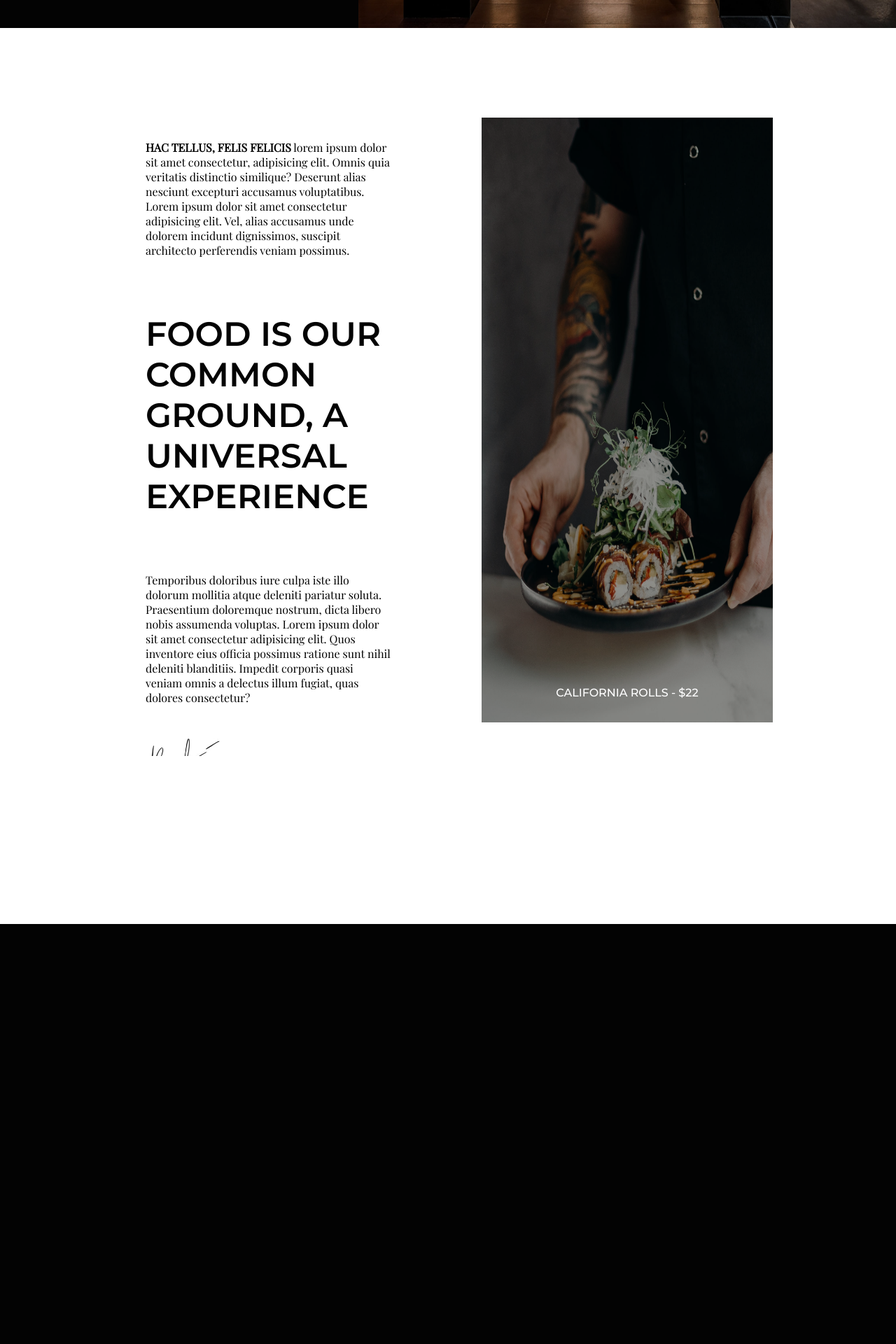
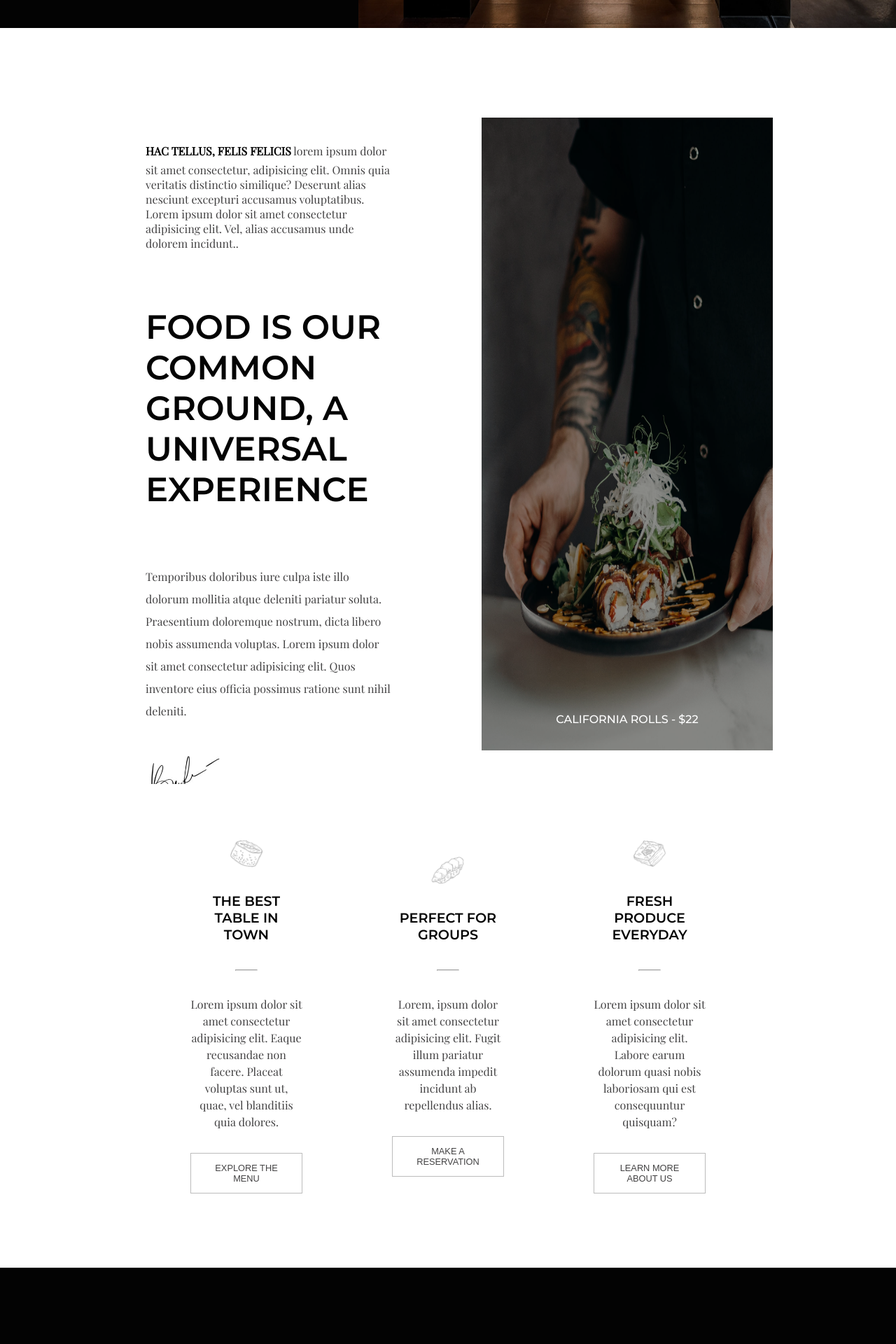
Before and after one commit to otuoio/proj-html-vuejs, a Vue app: page / in a window 1280 px wide. Shown: the part 960-2880 px from the top of the page at 70% size. Built offline with nearby package versions, Linux system fonts and the light colour scheme.

Commit message:
add call to action row

```diff
--- a/src/assets/scss/partials/_jumbo.scss
+++ b/src/assets/scss/partials/_jumbo.scss
@@ -1,13 +1,13 @@
 .jumbo {
     background-color: $white-color;
     width: 100%;
-    height: 1200px;
+    height: 1000px;
     .centered-banner-box {
-        height: 80%;
+        height: 100%;
         overflow: hidden;
         background-color: transparent;
         margin-top: 5rem;
-        margin-bottom: 5rem;
+        margin-bottom: 5em;
         @include flex(flex-start, start, wrap);
         .col-left {
             height: 100%;
@@ -15,14 +15,16 @@
             .jumbo-intro {
                 .jumbo-intro-head {
                     @include font(1em, 600, uppercase, $black-color);
+                    line-height: 2em;
                 }
-                @include font(1em, 400, unset, $black-color);
+                @include font(1em, 400, unset, $tundora-color);
             }
             .jumbo-title {
                 @include font(3em, 600, uppercase, $black-color);
             }
             .jumbo-description {
-                @include font(1em, 400, unset, $black-color);
+                @include font(1em, 400, unset, $tundora-color);
+                line-height: 2em;
             }
             img {
                 width: 30%;
--- a/src/components/Main.vue
+++ b/src/components/Main.vue
@@ -5,9 +5,9 @@
           <!-- centered-banner-box -->
           <div class="centered-banner-box container-80">
               <div class="col-left col-50">
-                <p class="jumbo-intro"><span class="jumbo-intro-head">Hac tellus, felis felicis</span> lorem ipsum dolor sit amet consectetur, adipisicing elit. Omnis quia veritatis distinctio similique? Deserunt alias nesciunt excepturi accusamus voluptatibus. Lorem ipsum dolor sit amet consectetur adipisicing elit. Vel, alias accusamus unde dolorem incidunt dignissimos, suscipit architecto perferendis veniam possimus.</p>
+                <p class="jumbo-intro"><span class="jumbo-intro-head">Hac tellus, felis felicis</span> lorem ipsum dolor sit amet consectetur, adipisicing elit. Omnis quia veritatis distinctio similique? Deserunt alias nesciunt excepturi accusamus voluptatibus. Lorem ipsum dolor sit amet consectetur adipisicing elit. Vel, alias accusamus unde dolorem incidunt..</p>
                 <h1 class="jumbo-title">Food is our common ground, a universal experience</h1>
-                <p class="jumbo-description">Temporibus doloribus iure culpa iste illo dolorum mollitia atque deleniti pariatur soluta. Praesentium doloremque nostrum, dicta libero nobis assumenda voluptas. Lorem ipsum dolor sit amet consectetur adipisicing elit. Quos inventore eius officia possimus ratione sunt nihil deleniti blanditiis. Impedit corporis quasi veniam omnis a delectus illum fugiat, quas dolores consectetur?</p>
+                <p class="jumbo-description">Temporibus doloribus iure culpa iste illo dolorum mollitia atque deleniti pariatur soluta. Praesentium doloremque nostrum, dicta libero nobis assumenda voluptas. Lorem ipsum dolor sit amet consectetur adipisicing elit. Quos inventore eius officia possimus ratione sunt nihil deleniti.</p>
                 <img src="../assets/img/signature-200x172.jpg" alt="signature">
               </div>
               <div class="col-right col-50">
@@ -19,15 +19,34 @@
           </div>
           <!-- /centered-banner-box -->
 
-          <!-- call to action box -->
-          <div class="cta-box">
-              <div class="col"></div>
-              <div class="col"></div>
-              <div class="col"></div>
-          </div>
-          <!-- /call to action box -->
       </section>
       <!-- /jumbotron -->
+
+    <!-- call to action box -->
+        <div class="cta-box container-80">
+            <div class="col col-30">
+                <img src="../assets/img/sushi-1.png" alt="sushi-1">
+                <h4 class="cta-title">The best table in town</h4>
+                <hr>
+                <p class="cta-description">Lorem ipsum dolor sit amet consectetur adipisicing elit. Eaque recusandae non facere. Placeat voluptas sunt ut, quae, vel blanditiis quia dolores.</p>
+                <button class="btn cta-btn">Explore the menu</button>
+            </div>
+            <div class="col col-30">
+                <img src="../assets/img/sushi-2.png" alt="sushi-2">
+                <h4 class="cta-title">Perfect for groups</h4>
+                <hr>
+                <p class="cta-description">Lorem, ipsum dolor sit amet consectetur adipisicing elit. Fugit illum pariatur assumenda impedit incidunt ab repellendus alias.</p>
+                <button class="btn cta-btn">Make a reservation</button>
+            </div>
+            <div class="col col-30">
+                <img src="../assets/img/sushi-3.png" alt="sushi-3">
+                <h4 class="cta-title">Fresh produce everyday</h4>
+                <hr>
+                <p class="cta-description">Lorem ipsum dolor sit amet consectetur adipisicing elit. Labore earum dolorum quasi nobis laboriosam qui est consequuntur quisquam?</p>
+                <button class="btn cta-btn">Learn more about us</button>
+            </div>
+        </div>
+    <!-- /call to action box -->
 
       <!-- banner-box -->
       <section class="banner-box">
@@ -112,5 +131,45 @@ export default {
 @import '../assets/scss/partials/_mixins.scss';
 
 @import '../assets/scss/partials/_jumbo.scss';
+.cta-box {
+    padding: 5em 2em;
+    @include flex(center, center, wrap);
+    .col {
+        padding: 0 4em;
+        text-align: center;
+        img {
+            width: 30%;
+        }
+        .cta-title {
+            @include font(1.2em, 600, uppercase, $black-color);
+        }
+        hr {
+            display: inline-block;
+            width: 20%;
+            color: $silver-color;
+        }
+        .cta-description {
+            @include font(1em, 400, unset, $tundora-color);
+            line-height: 1.5em;
+        }
+        .cta-btn {
+            @include font(.8em, 400, uppercase, $tundora-color);
+        }
+        img,
+        .cta-title,
+        hr,
+        .cta-description,
+        .cta-btn {
+            margin-bottom: 2em;
+        }
+        .cta-btn {
+            transition: all 1s;
+        }
+        .cta-btn:hover {
+            border-color: $tundora-color;
+            cursor: pointer;
+        }
+    }
+}
 
 </style>
```
